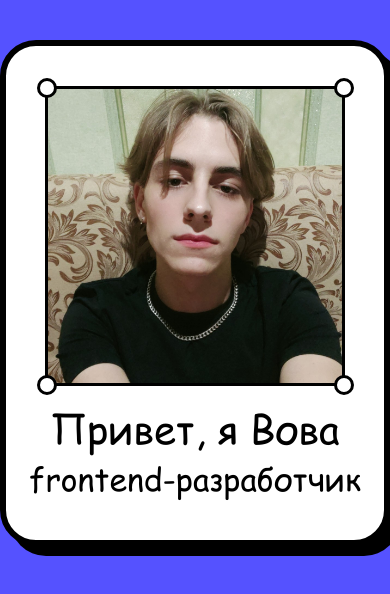
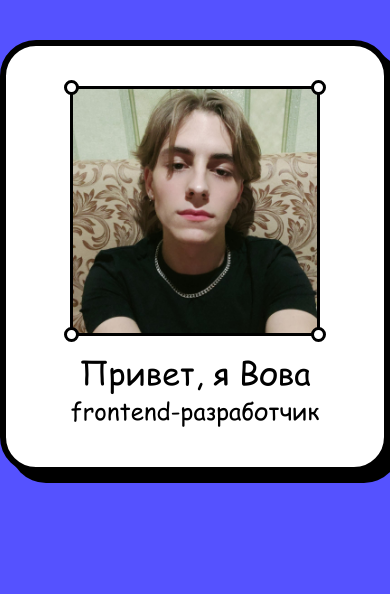
Before and after one commit to Suyukee/portfolio-website, a Next.js app: page / in a window 390 px wide. Shown: the top 594 px of the page. Built offline with nearby package versions, Linux system fonts and the light colour scheme.

Commit message:
Editing hero section adaptive

```diff
--- a/src/app/globals.css
+++ b/src/app/globals.css
@@ -29,6 +29,11 @@ h2 {
 	font-weight: 400;
 }
 
+h3 {
+	font-size: 24px;
+	font-weight: 400;
+}
+
 .main {
 	margin: 40px auto;
 	max-width: 1080px;
@@ -38,9 +43,21 @@ h2 {
 }
 
 .section {
-	padding: 40px 0;
+	padding: 40px 32px;
 	background: #fff;
 	border: 6px solid #000;
 	border-radius: 36px;
 	box-shadow: 10px 10px 0 #000;
 }
+
+@media (max-width: 920px) {
+	h1 {
+		font-size: 32px;
+	}
+	h2 {
+		font-size: 24px;
+	}
+	h3 {
+		font-size: 20px;
+	}
+}
--- a/src/styles/editing-border.module.css
+++ b/src/styles/editing-border.module.css
@@ -3,8 +3,8 @@
 }
 
 .dot {
-	height: 20px;
-	width: 20px;
+	height: 15px;
+	width: 15px;
 	background-color: #fff;
 	border: 3px solid #000;
 	border-radius: 50%;
@@ -12,21 +12,21 @@
 }
 
 .dotUpLeft {
-	top: -8.5px;
-	left: -8.5px;
+	top: -6px;
+	left: -6px;
 }
 
 .dotUpRight {
-	top: -8.5px;
-	right: -8.5px;
+	top: -6px;
+	right: -6px;
 }
 
 .dotBotRight {
-	bottom: -8.5px;
-	right: -8.5px;
+	bottom: -6px;
+	right: -6px;
 }
 
 .dotBotLeft {
-	bottom: -8.5px;
-	left: -8.5px;
+	bottom: -6px;
+	left: -6px;
 }
--- a/src/styles/hero-section.module.css
+++ b/src/styles/hero-section.module.css
@@ -21,7 +21,11 @@
 
 @media (max-width: 920px) {
 	.section__hero {
-		gap: 40px;
+		gap: 90px;
+	}
+	.hero__avatar img {
+		width: 250px;
+		height: 250px;
 	}
 }
 
```
